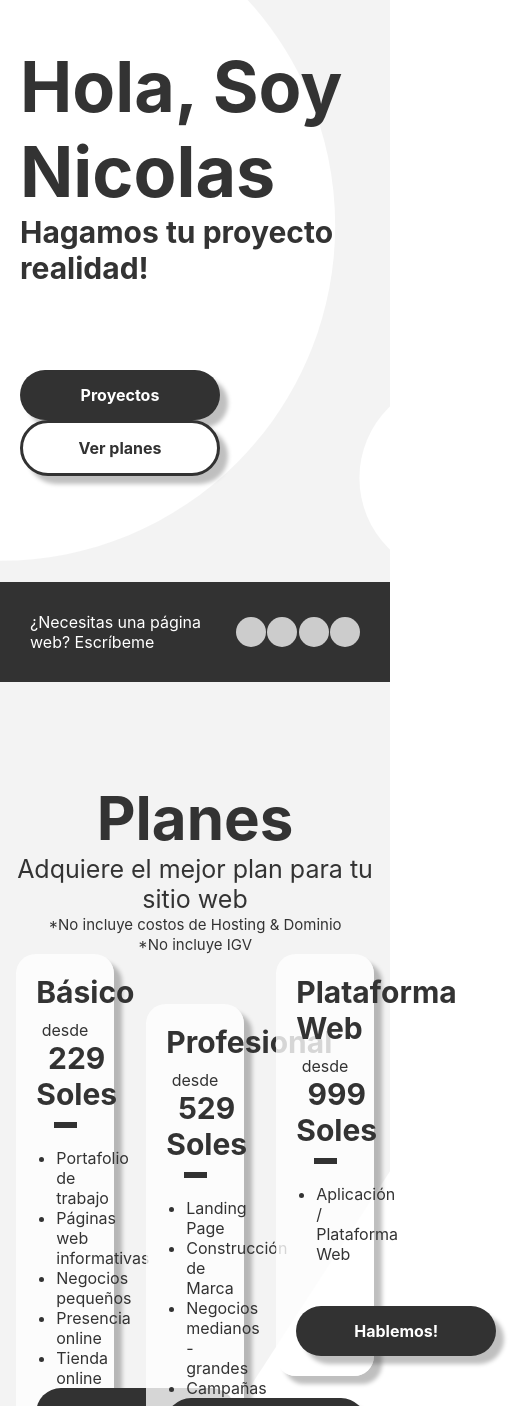
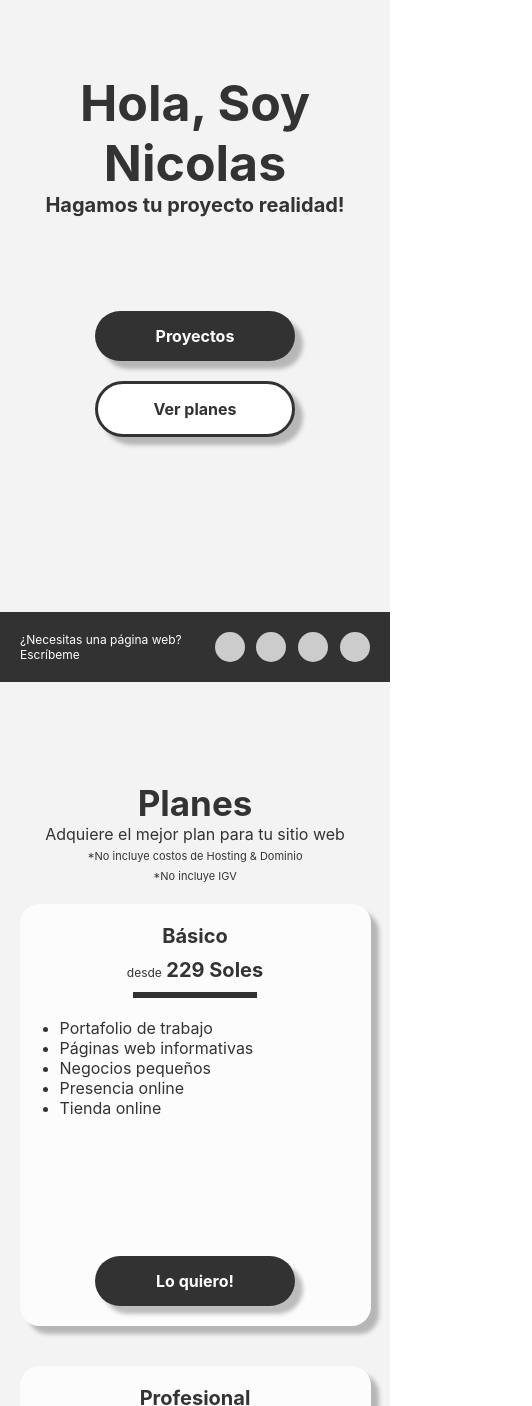
Before and after one commit to NicolasTicona/Portafolio, a Svelte app: page / in a window 390 px wide. Shown: the part 162-1568 px from the top of the page, 532 px wide, since content can reach past the window. Built offline with nearby package versions, Linux system fonts and the light colour scheme.

Commit message:
responsive

```diff
--- a/public/index.html
+++ b/public/index.html
@@ -2,7 +2,7 @@
 <html>
 <head>
 	<meta charset='utf8'>
-	<meta name='viewport' content='width=device-width'>
+	<meta name="viewport" content="width=device-width, initial-scale=1.0">
 
 	<title>Svelte app</title>
 
--- a/src/App.svelte
+++ b/src/App.svelte
@@ -39,7 +39,7 @@
 
 :global(:root){
 	--primary: #323232;
-	--secondary: #191919;
+	--secondary: #f3f3f3;
 }
 
 :global(.center-flex){
@@ -62,6 +62,40 @@
 	box-shadow: 8px 8px 4px 0px rgba(0,0,0,0.25);
 }
 
+.container{
+	position: absolute;
+	top: 0;
+	left: 0;
+	width: 100vw;
+}
+
+@media screen and (max-width:768px){
+
+	:global(h1){
+		font-size: 50px;
+	}
+	:global(h2){
+		font-size: 35px;
+	}
+	:global(h3){
+		font-size: 20px;
+	}
+
+	:global(h4){
+		font-size: 16px;
+		font-weight: normal;
+	}
+
+	:global(p){
+		font-size: 14px;
+	}
+
+	:global(span){
+		font-size: 12px;
+	}
+}
+
+
 </style>
 
 <script>
@@ -75,15 +109,16 @@
 	import Modal from './Components/Modal/Modal.svelte';
 
 </script>
-
 {#if $showModal}
 	<div>
 		<Modal />
 	</div>
 {/if}
 
-<Header />
+<div class="container">
+	<Header />
 
-<Plans />
+	<Plans />
 
-<Footer />
+	<Footer />
+</div>
--- a/src/Components/Footer/Footer.svelte
+++ b/src/Components/Footer/Footer.svelte
@@ -8,6 +8,7 @@
         display: flex;
         flex-direction: row;
         align-items: center;
+        flex-wrap: wrap;
         padding: 100px 0;
     }
 
@@ -20,6 +21,11 @@
         text-align: center;
     }
 
+    @media screen and (max-width:768px){
+        .footer-section{
+            width: 100%;
+        }
+    }
 
 
 </style>
@@ -32,11 +38,11 @@ import Projects from '../Projects/Projects.svelte';
 
 <div class="footer">
     <div class="footer-container wrapper">
-        <div class="footer-section-left">
+        <div class="footer-section footer-section-left">
             <Testimonial />
         </div>
 
-        <div class="footer-section-right">
+        <div class="footer-section footer-section-right">
             <Projects />
         </div>
     </div>
--- a/src/Components/Header/Header.svelte
+++ b/src/Components/Header/Header.svelte
@@ -1,4 +1,5 @@
 <style>
+
     header{
         height: 100vh;
         width: 100%;
@@ -45,6 +46,28 @@
         color: #fff;
     }
 
+    .header-button{
+        margin: 10px 0;
+        display: inline-block;
+    }
+
+    @media screen and (max-width:768px){
+        header{
+            width: 100vw;
+            background-color: var(--secondary);
+            background-image: none;
+        }
+
+        .header-content{
+            width: 100%;
+            text-align: center;
+        }
+
+        .header-networks{
+            padding: 20px;
+        }
+    }
+
 
 </style>
 
@@ -64,14 +87,18 @@
                 </div>
 
                 <div class="header-action-buttons">
+                    <div class="header-button">
                         <BotonAction
                             up={false}
                             scroll={'#scroll-projects'}
                             text={'Proyectos'}/>
+                    </div>
+                    <div class="header-button">
                         <BotonAction
                             up={true}
                             scroll={'#scroll-plans'}
                             text={'Ver planes'}/>
+                    </div>
                 </div>
             </div>
 
--- a/src/Components/Modal/Modal.svelte
+++ b/src/Components/Modal/Modal.svelte
@@ -15,7 +15,7 @@
     .modal-content{
         width: 40%;
         margin: auto;
-        background-color: #f3f3f3;
+        background-color: var(--secondary);
         border-radius: 20px;
     }
 
--- a/src/Components/Plans/Plans.svelte
+++ b/src/Components/Plans/Plans.svelte
@@ -30,6 +30,25 @@
         margin-top: 50px;
     }
 
+    @media screen and (max-width:768px){
+
+        .plans-card{
+            width: 90%;
+            margin: 20px 0;
+        }
+
+        .plans-card:nth-child(2){
+            margin-top: 20px;
+        }
+
+        .plans-info-top{
+            padding: 0 20px;
+        }
+
+        span{
+            font-size: 11px;
+        }
+    }
 
 </style>
 
--- a/src/Components/Projects/Projects.svelte
+++ b/src/Components/Projects/Projects.svelte
@@ -33,6 +33,14 @@
         font-size: 13px;
     }
 
+    @media screen and (max-width:768px){
+        .projects-card a{
+            font-size: 16px;
+            padding: 15px 35px;
+            margin: 8px;
+        }
+    }
+
 </style>
 
 <script>
--- a/src/Components/Shared/Networks.svelte
+++ b/src/Components/Shared/Networks.svelte
@@ -8,11 +8,13 @@
 }
 
 .network{
+    max-width: 22%;
     width: 30px;
     height: 30px;
     background: #ccc;
     border-radius: 50%;
 }
+
 
 </style>
 
--- a/src/Components/Testimonial/Testimonial.svelte
+++ b/src/Components/Testimonial/Testimonial.svelte
@@ -11,6 +11,12 @@
         width: 40%;
         margin: auto;
         margin-bottom: 20px;
+    }
+
+    @media screen and (max-width:768px){
+        .testimonial-quote{
+            width: 70%;
+        }
     }
 
 </style>
```
Lines whose indentation alone changed are shown as unchanged.
